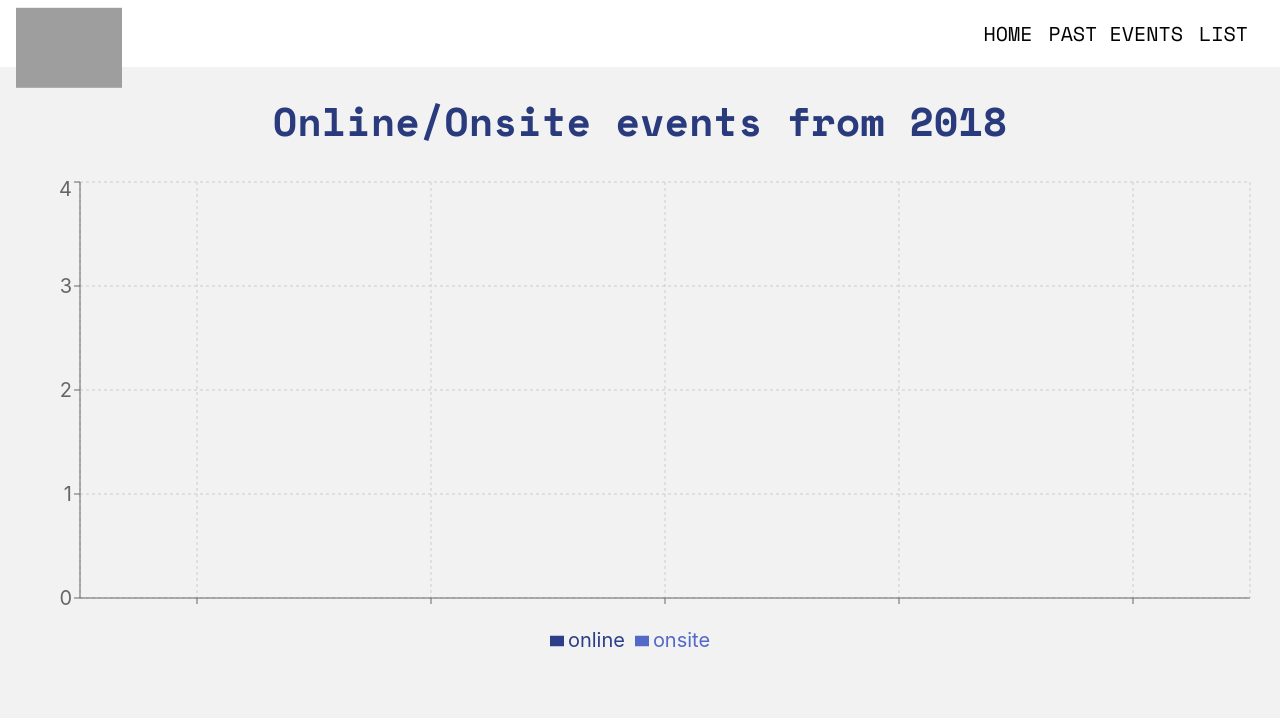
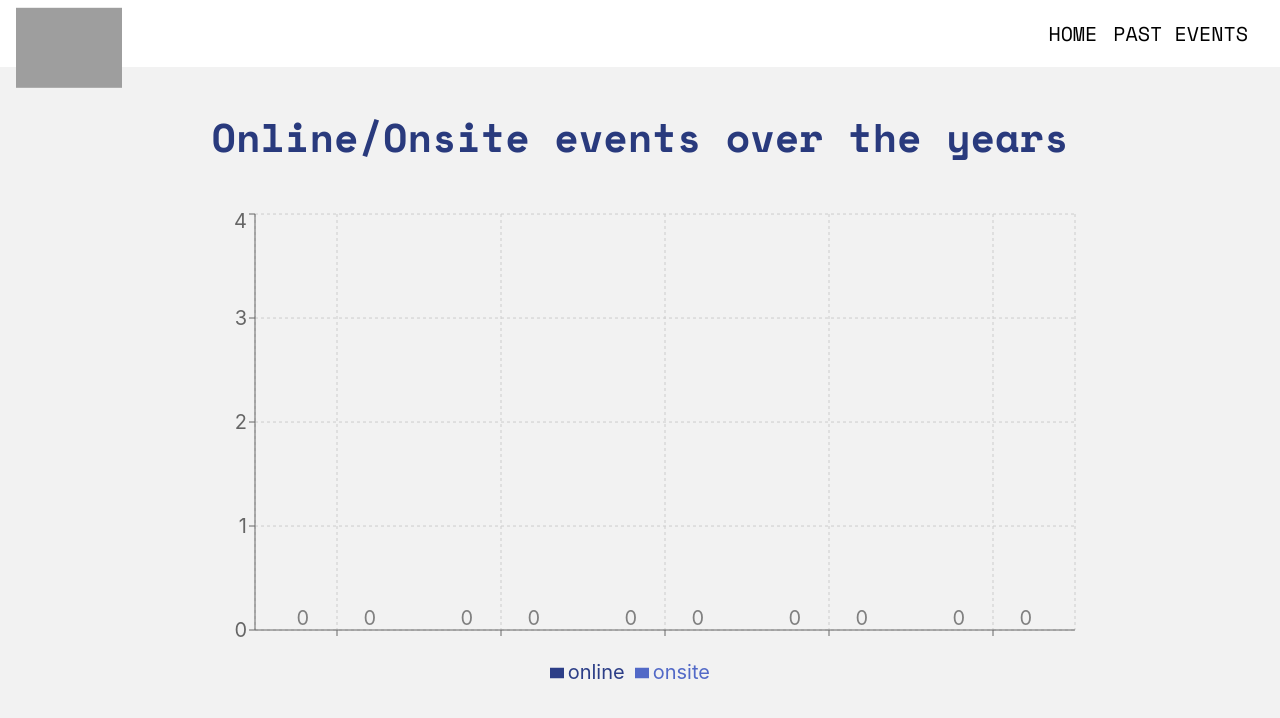
Before and after one commit to cecastosic/eventbrite-events, a React (Create React App) app: page /graphs in a window 1280 px wide. Shown: the top 718 px of the page. Built offline with nearby package versions, Linux system fonts and the light colour scheme; no server answers; grey boxes are pictures that could not be loaded.

Commit message:
excluding ids, showing labellist

```diff
--- a/src/App.css
+++ b/src/App.css
@@ -142,6 +142,15 @@ tbody td {
   margin-top: 2rem;
 }
 
+main.graphs {
+  display: flex;
+  justify-content: center;
+}
+
+.graphs h1 {
+  padding: 1rem 2.3rem;
+}
+
 .recharts-responsive-container {
   display: block;
   text-align: center;
--- a/src/App.tsx
+++ b/src/App.tsx
@@ -15,16 +15,17 @@ function App() {
   const [continuation, setContinuation] = useState<string>("");
 
   const { data: eventsData } = useFetch(
-    `/?continuation=${continuation}&name_filter=${searchQuery}&order_by=start_desc&page_size=28&status=completed&expand=ticket_classes`
+    `/?continuation=${continuation}&name_filter=${searchQuery}&order_by=start_desc&page_size=28&status=completed&expand=ticket_classes&event_ids_to_exclude=310030769377,61415199515`
   );
 
   const { data: upcomingData } = useFetch(
     `/?name_filter=${searchQueryUpcoming}&page_size=40&order_by=start_desc&status=live&expand=ticket_classes`
   );
 
-  //page size 200 events
+  // page size 200 events
+  // filter if number of attendees is 0
   const { data: allData } = useFetch(
-    `/?order_by=start_desc&page_size=200&status=completed&expand=ticket_classes`
+    `/?order_by=start_desc&page_size=200&status=completed&expand=ticket_classes&event_ids_to_exclude=310030769377,61415199515`
   );
 
   const [filteredData, setFilteredData] = useState<any>([]);
--- a/src/components/Event.tsx
+++ b/src/components/Event.tsx
@@ -1,15 +1,23 @@
-export const Event = (data: any) => {
+export const Event = ({
+  data,
+  showCapacity,
+}: {
+  data: any;
+  showCapacity: boolean;
+}) => {
   return (
     <article className="card">
-      <img
-        src={data.data.logo ? data.data.logo.url : ""}
-        alt={data.data.name.text}
-      />
+      <img src={data.logo ? data.logo.url : ""} alt={data.name.text} />
       <div>
-        <h2>{data.data.name.text}</h2>
-        <p className="date">{new Date(data.data.start.utc).toLocaleString()}</p>
-        <p>Number of Attendees: {data.data.ticket_classes[0].quantity_sold} / {data.data.capacity}</p>
-        <p>Online event: {data.data.online_event ? "Yes" : "No"}</p>
+        <h2>{data.name.text}</h2>
+        <p className="date">{new Date(data.start.utc).toLocaleString()}</p>
+        <p>
+          Number of Attendees:{" "}
+          {showCapacity
+            ? `${data.ticket_classes[0].quantity_sold} / ${data.capacity}`
+            : `${data.ticket_classes[0].quantity_sold}`}
+        </p>
+        <p>Online event: {data.online_event ? "Yes" : "No"}</p>
       </div>
     </article>
   );
--- a/src/components/Header.tsx
+++ b/src/components/Header.tsx
@@ -41,7 +41,6 @@ export const Header = () => {
           page="/past"
           selected={pathname === "/past"}
         />
-        <HeaderLink title="list" page="/list" selected={pathname === "/list"} />
       </nav>
     </header>
   );
--- a/src/pages/Graphs.tsx
+++ b/src/pages/Graphs.tsx
@@ -8,10 +8,11 @@ import {
   Tooltip,
   Legend,
   ResponsiveContainer,
+  LabelList,
 } from "recharts";
 import { Header } from "../components/Header";
 import { Loading } from "../components/Loading";
-import filteredDataBasedOnYear from "../helpers/getGraphsData";
+import filteredDataBasedOnYear from "../helpers/filteredDataBasedOnYear";
 
 export const Graphs = (fetchedData: any) => {
   const [graphsData, setGraphsData] = useState<any>([]);
@@ -30,7 +31,8 @@ export const Graphs = (fetchedData: any) => {
     <>
       <Header />
       <main className="graphs">
-        <h1>Online/Onsite events from 2018</h1>
+        <div>
+          <h1>Online/Onsite events over the years</h1>
           {graphsData.length ? (
             <ResponsiveContainer width="60%" height="40%">
               <BarChart
@@ -49,13 +51,18 @@ export const Graphs = (fetchedData: any) => {
                 <YAxis />
                 <Tooltip />
                 <Legend />
-              <Bar dataKey="online" fill="#2c3e87" />
-              <Bar dataKey="onsite" fill="#5269c7" />
+                <Bar dataKey="online" fill="#2c3e87">
+                  <LabelList dataKey="online" position="top" />
+                </Bar>
+                <Bar dataKey="onsite" fill="#5269c7">
+                  <LabelList dataKey="onsite" position="top" />
+                </Bar>
               </BarChart>
             </ResponsiveContainer>
           ) : (
             <Loading />
           )}
+        </div>
       </main>
     </>
   );
--- a/src/pages/PastEvents.tsx
+++ b/src/pages/PastEvents.tsx
@@ -41,7 +41,7 @@ export const PastEvents = ({
             <Loading />
           ) : filteredData.length ? (
             filteredData.map((event: any) => {
-              return <Event data={event} key={event.id} />;
+              return <Event data={event} key={event.id} showCapacity={false} />;
             })
           ) : (
             <NoResults />
--- a/src/pages/UpcomingEvents.tsx
+++ b/src/pages/UpcomingEvents.tsx
@@ -36,7 +36,7 @@ export const UpcomingEvents = ({
             <Loading />
           ) : filteredData.length ? (
             filteredData.map((event: any) => {
-              return <Event data={event} key={event.id} />;
+              return <Event data={event} key={event.id} showCapacity={true}/>;
             })
           ) : (
             <NoResults />
```
Also changed, not shown: src/helpers/filteredDataBasedOnYear.ts (renamed from src/helpers/getGraphsData.ts). Lines whose indentation alone changed are shown as unchanged.
